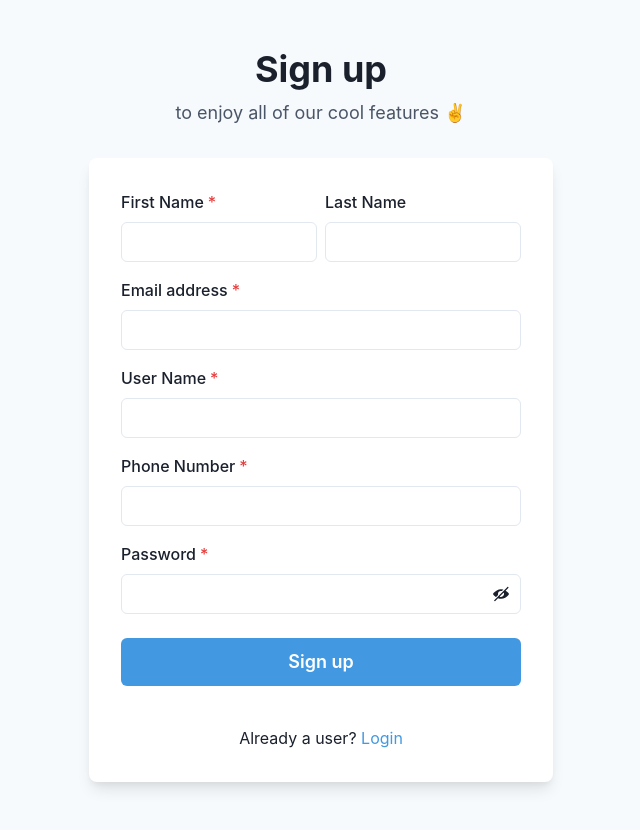
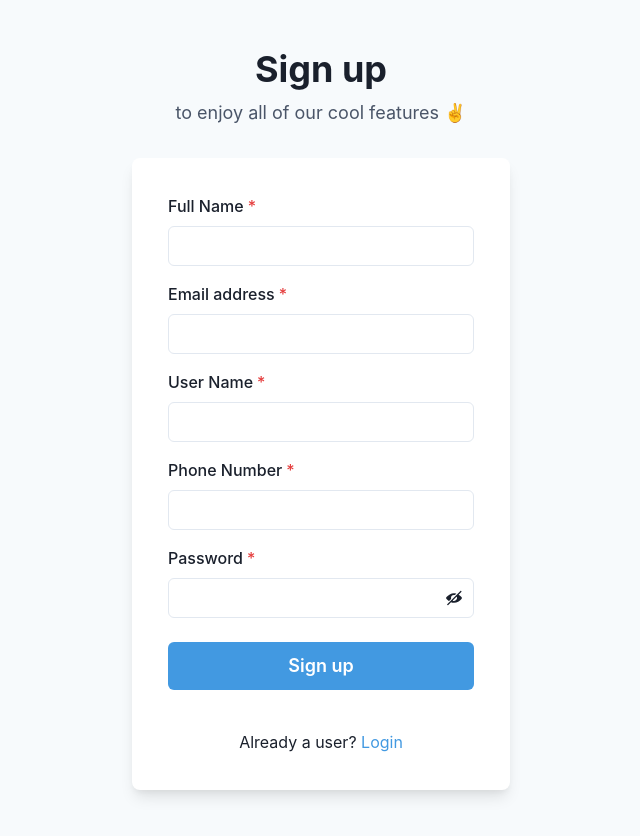
Before and after one commit to CosminVulpe/JDM-Legends-UI, a React (Create React App) app: page /register in a window 1280 px wide. Shown: the whole page, without its empty margins (319-959 px from the left). Built offline with nearby package versions, Linux system fonts and the light colour scheme.

Commit message:
Add register user

```diff
--- a/src/flow/DealershipCars/components/Service/api-requests/ApiRequests.tsx
+++ b/src/flow/DealershipCars/components/Service/api-requests/ApiRequests.tsx
@@ -1,5 +1,10 @@
 import axios from "axios";
-import {HistoryBidTemporaryCustomerRequest, ReviewInterface, TemporaryCustomerRequest} from "../dto/Interfaces";
+import {
+    Customer,
+    HistoryBidTemporaryCustomerRequest,
+    ReviewInterface,
+    TemporaryCustomerRequest
+} from "../dto/Interfaces";
 
 export const ApiGetCar = async (endPoint?: string) =>
     await axios.get(process.env.REACT_APP_BACKEND_API_CAR + (endPoint || ""));
@@ -45,8 +50,8 @@ export const ApiPostHistoryBid = async (endPoint: string, data: HistoryBidTempor
         });
 }
 
-export const ApiPostTemporaryUser = async (data: TemporaryCustomerRequest | string, endPoint?: string,) => {
-    return await axios.post(process.env.REACT_APP_USERS_BACKEND_API_USERS + (endPoint || "")
+export const ApiPostRegisterCustomer = async (data: Customer | string, endPoint?: string,) => {
+    return await axios.post(process.env.REACT_APP_USERS_BACKEND_API_REGISTER + (endPoint || "")
         , JSON.stringify(data)
         , {
             headers: {
--- a/src/flow/DealershipCars/components/pages/authentication-page/Authentication.tsx
+++ b/src/flow/DealershipCars/components/pages/authentication-page/Authentication.tsx
@@ -5,7 +5,6 @@ import {
     FormLabel,
     Input,
     InputGroup,
-    HStack,
     InputRightElement,
     Stack,
     Button,
@@ -14,11 +13,39 @@ import {
     useColorModeValue,
     Link,
 } from '@chakra-ui/react'
-import React, { useState } from 'react'
-import { ViewIcon, ViewOffIcon } from '@chakra-ui/icons';
+import React, {useState} from 'react'
+import {ViewIcon, ViewOffIcon} from '@chakra-ui/icons';
+import {Customer} from "../../Service/dto/Interfaces";
+import {ApiPostRegisterCustomer} from "../../Service/api-requests/ApiRequests";
+import {successfulNotification, warningNotification} from "../../Service/toastify-notification/ToastifyNotification";
 
 const Authentication: React.FC = () => {
     const [showPassword, setShowPassword] = useState(false);
+    const [customerInfo, setCustomerInfo] = useState<Customer>({
+        fullName: "",
+        userName: "",
+        emailAddress: "",
+        pwd: "",
+        phoneNumber: ""
+    });
+
+    const handleOnChange = (event: React.ChangeEvent<HTMLInputElement>) => {
+        setCustomerInfo(prevState => ({
+            ...prevState,
+            [event.target.name]: event.target.value
+        }))
+    }
+
+    const saveCustomerInfo = () => {
+        ApiPostRegisterCustomer(customerInfo)
+            .then(res => {
+                console.log(res.headers)
+                if (res.status === 200 || res.status === 201) {
+                    successfulNotification("Sign up successfully");
+                }
+            })
+            .catch(err => warningNotification("Something went wrong while trying to sign up"));
+    }
 
     return (
         <Flex
@@ -39,48 +66,41 @@ const Authentication: React.FC = () => {
                     rounded={'lg'}
                     bg={useColorModeValue('white', 'gray.700')}
                     boxShadow={'lg'}
-                    p={8}>
+                    p={9}>
                     <Stack spacing={4}>
-                        <HStack>
-                            <Box>
-                                <FormControl id="firstName" isRequired>
-                                    <FormLabel>First Name</FormLabel>
-                                    <Input type="text" />
-                                </FormControl>
-                            </Box>
-                            <Box>
-                                <FormControl id="lastName">
-                                    <FormLabel>Last Name</FormLabel>
-                                    <Input type="text" />
-                                </FormControl>
-                            </Box>
-                        </HStack>
+                        <Box>
+                            <FormControl id="fullName" isRequired>
+                                <FormLabel>Full Name</FormLabel>
+                                <Input type="text" name={"fullName"} onChange={handleOnChange}/>
+                            </FormControl>
+                        </Box>
 
-                        <FormControl id="email" isRequired>
+                        <FormControl id="emailAddress" isRequired>
                             <FormLabel>Email address</FormLabel>
-                            <Input type="email" />
+                            <Input type="email" name={"emailAddress"} onChange={handleOnChange}/>
                         </FormControl>
 
                         <FormControl id="userName" isRequired>
                             <FormLabel>User Name</FormLabel>
-                            <Input type="text" />
+                            <Input type="text" name={"userName"} onChange={handleOnChange}/>
                         </FormControl>
 
                         <FormControl id="phoneNumber" isRequired>
                             <FormLabel>Phone Number</FormLabel>
-                            <Input type="number" />
+                            <Input type="number" name={"phoneNumber"} onChange={handleOnChange}/>
                         </FormControl>
-
 
                         <FormControl id="password" isRequired>
                             <FormLabel>Password</FormLabel>
                             <InputGroup>
-                                <Input type={showPassword ? 'text' : 'password'} />
+                                <Input type={showPassword ? 'text' : 'password'}
+                                       name={"pwd"}
+                                       onChange={handleOnChange}/>
                                 <InputRightElement h={'full'}>
                                     <Button
                                         variant={'ghost'}
                                         onClick={() => setShowPassword((showPassword) => !showPassword)}>
-                                        {showPassword ? <ViewIcon /> : <ViewOffIcon />}
+                                        {showPassword ? <ViewIcon/> : <ViewOffIcon/>}
                                     </Button>
                                 </InputRightElement>
                             </InputGroup>
@@ -89,6 +109,7 @@ const Authentication: React.FC = () => {
                             <Button
                                 loadingText="Submitting"
                                 size="lg"
+                                onClick={saveCustomerInfo}
                                 bg={'blue.400'}
                                 color={'white'}
                                 _hover={{
```
Also changed, not shown: src/flow/DealershipCars/components/Service/dto/Interfaces.tsx (+8 -0 lines).
